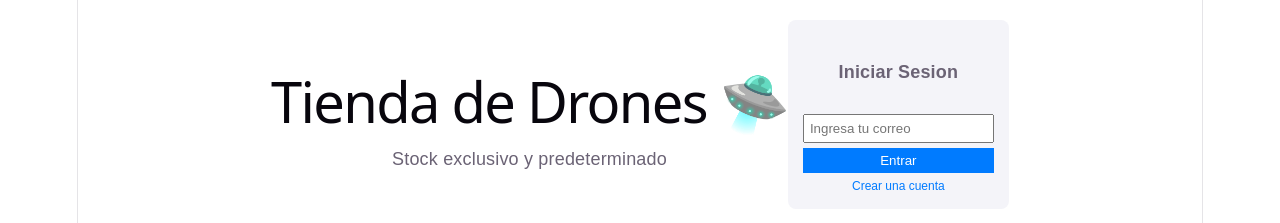
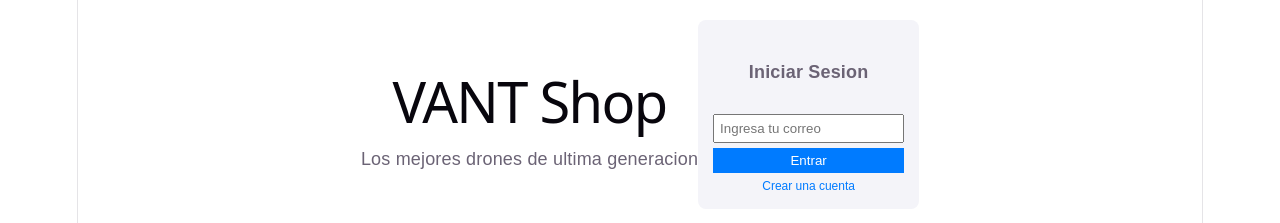
Before and after one commit to ander11-ai/drones-frontend, a React (Vite) app in the folder drones-frontend/: page / in a window 1280 px wide. Shown: the top 223 px of the page. Built offline with nearby package versions, Linux system fonts and the light colour scheme; no server answers.

Commit message:
Actualizar Titulo

```diff
--- a/drones-frontend/src/App.jsx
+++ b/drones-frontend/src/App.jsx
@@ -96,8 +96,8 @@ function App() {
       {/* Header y Barra de Usuario */}
       <header style={{ display: 'flex', justifyContent: 'space-between', alignItems: 'center', borderBottom: '1px solid #ddd', paddingBottom: '20px', marginBottom: '30px' }}>
         <div>
-          <h1>Tienda de Drones 🛸</h1>
-          <p>Stock exclusivo y predeterminado</p>
+          <h1>VANT Shop</h1>
+          <p>Los mejores drones de ultima generacion</p>
         </div>
 
         {/* Zona de Login / Usuario */}
```
